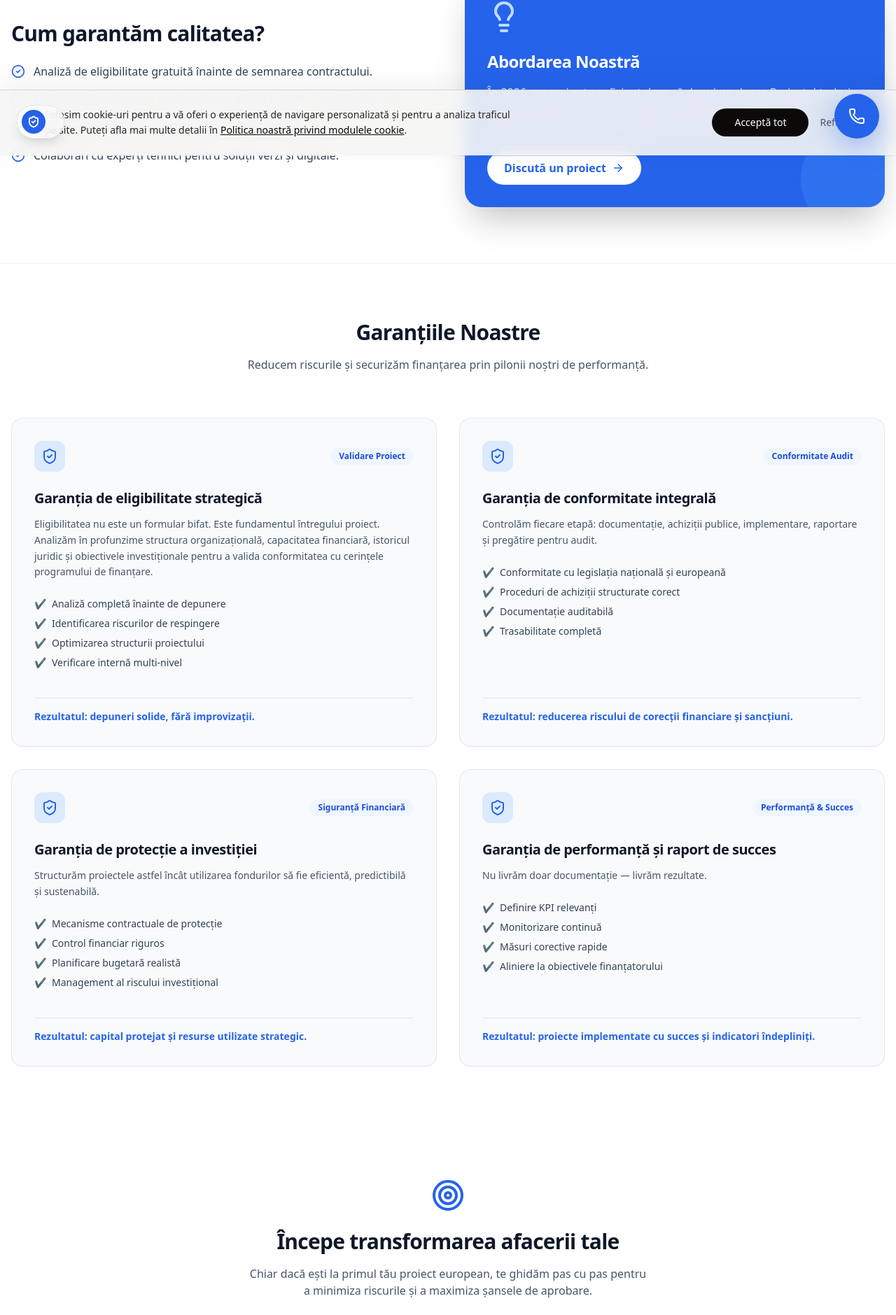
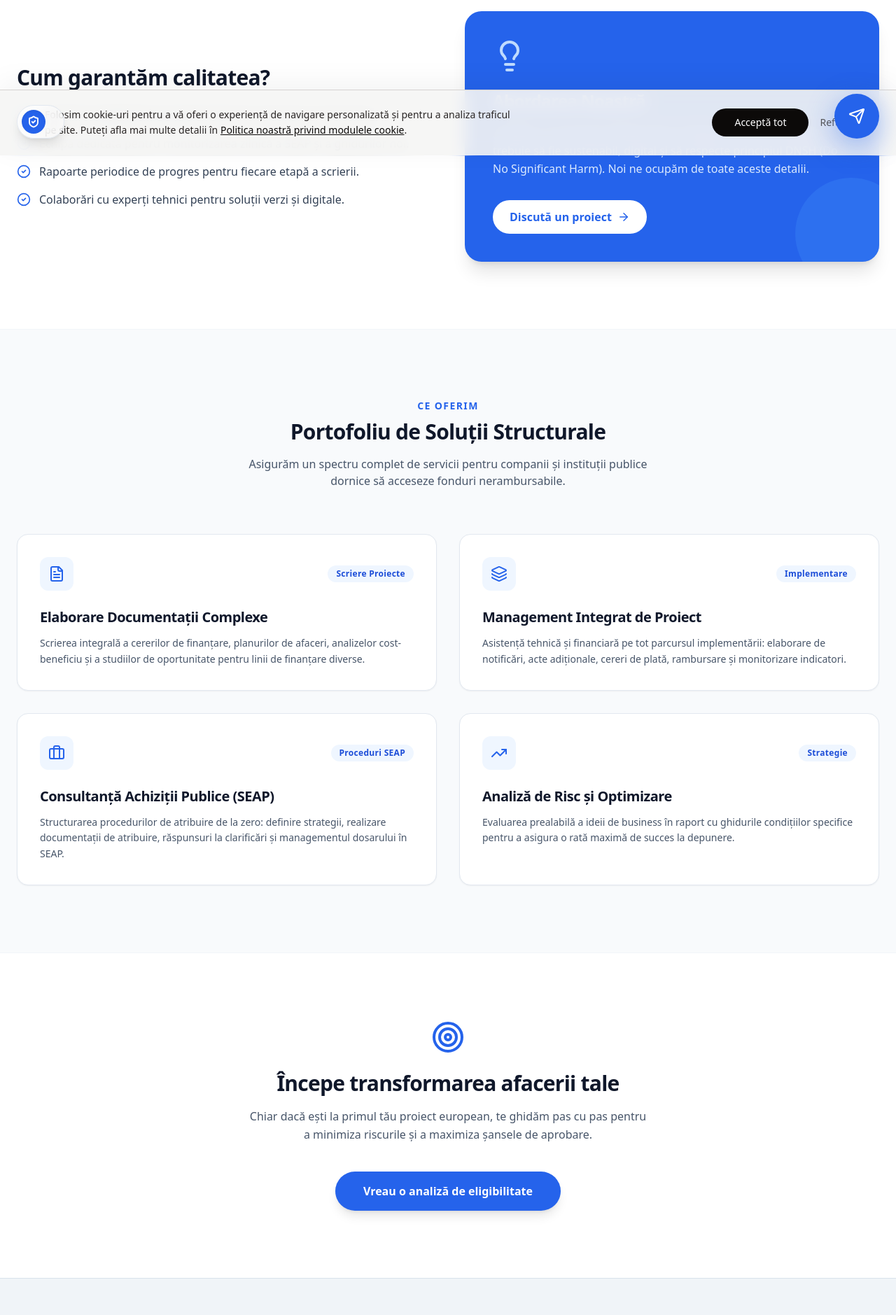
Before and after one commit to evialbert/FSPro, a Next.js app: page /portofoliu in a window 1280 px wide. Shown: the part 578-2457 px from the top of the page at 70% size. Built offline with nearby package versions, Linux system fonts and the light colour scheme.

Commit message:
💼 feat: redesenat pagina de portofoliu și eliminat duplicatele de garanții

```diff
--- a/app/portofoliu/page.tsx
+++ b/app/portofoliu/page.tsx
@@ -2,84 +2,66 @@
 
 import React from "react";
 import Link from "next/link";
-import { CheckCircle2, Target, Lightbulb, ArrowRight, ShieldCheck, Laptop } from "lucide-react";
+import {
+  CheckCircle2,
+  Target,
+  Lightbulb,
+  ArrowRight,
+  FileText,
+  Layers,
+  TrendingUp,
+  Briefcase
+} from "lucide-react";
 
 export default function Portofoliu() {
-  const expertizaLinii = [
+  // Matrice nouă de servicii/portofoliu strategic axată pe soluții concrete
+  const serviciiPortofoliu = [
     {
-      titlu: "Garanția de eligibilitate strategică",
-      desc: "Eligibilitatea nu este un formular bifat. Este fundamentul întregului proiect. Analizăm în profunzime structura organizațională, capacitatea financiară, istoricul juridic și obiectivele investiționale pentru a valida conformitatea cu cerințele programului de finanțare.",
-      icon: <ShieldCheck className="text-blue-600" />,
-      tag: "Validare Proiect",
-      bife: [
-        "Analiză completă înainte de depunere",
-        "Identificarea riscurilor de respingere",
-        "Optimizarea structurii proiectului",
-        "Verificare internă multi-nivel"
-      ],
-      rezultat: "Rezultatul: depuneri solide, fără improvizații."
+      titlu: "Elaborare Documentații Complexe",
+      desc: "Scrierea integrală a cererilor de finanțare, planurilor de afaceri, analizelor cost-beneficiu și a studiilor de oportunitate pentru linii de finanțare diverse.",
+      icon: <FileText className="text-blue-600" size={24} />,
+      tag: "Scriere Proiecte"
     },
     {
-      titlu: "Garanția de conformitate integrală",
-      desc: "Controlăm fiecare etapă: documentație, achiziții publice, implementare, raportare și pregătire pentru audit.",
-      icon: <ShieldCheck className="text-blue-600" />,
-      tag: "Conformitate Audit",
-      bife: [
-        "Conformitate cu legislația națională și europeană",
-        "Proceduri de achiziții structurate corect",
-        "Documentație auditabilă",
-        "Trasabilitate completă"
-      ],
-      rezultat: "Rezultatul: reducerea riscului de corecții financiare și sancțiuni."
+      titlu: "Management Integrat de Proiect",
+      desc: "Asistență tehnică și financiară pe tot parcursul implementării: elaborare de notificări, acte adiționale, cereri de plată, rambursare și monitorizare indicatori.",
+      icon: <Layers className="text-blue-600" size={24} />,
+      tag: "Implementare"
     },
     {
-      titlu: "Garanția de protecție a investiției",
-      desc: "Structurăm proiectele astfel încât utilizarea fondurilor să fie eficientă, predictibilă și sustenabilă.",
-      icon: <ShieldCheck className="text-blue-600" />,
-      tag: "Siguranță Financiară",
-      bife: [
-        "Mecanisme contractuale de protecție",
-        "Control financiar riguros",
-        "Planificare bugetară realistă",
-        "Management al riscului investițional"
-      ],
-      rezultat: "Rezultatul: capital protejat și resurse utilizate strategic."
+      titlu: "Consultanță Achiziții Publice (SEAP)",
+      desc: "Structurarea procedurilor de atribuire de la zero: definire strategii, realizare documentații de atribuire, răspunsuri la clarificări și managementul dosarului în SEAP.",
+      icon: <Briefcase className="text-blue-600" size={24} />,
+      tag: "Proceduri SEAP"
     },
     {
-      titlu: "Garanția de performanță și raport de succes",
-      desc: "Nu livrăm doar documentație — livrăm rezultate.",
-      icon: <ShieldCheck className="text-blue-600" />,
-      tag: "Performanță & Succes",
-      bife: [
-        "Definire KPI relevanți",
-        "Monitorizare continuă",
-        "Măsuri corective rapide",
-        "Aliniere la obiectivele finanțatorului"
-      ],
-      rezultat: "Rezultatul: proiecte implementate cu succes și indicatori îndepliniți."
+      titlu: "Analiză de Risc și Optimizare",
+      desc: "Evaluarea prealabilă a ideii de business în raport cu ghidurile condițiilor specifice pentru a asigura o rată maximă de succes la depunere.",
+      icon: <TrendingUp className="text-blue-600" size={24} />,
+      tag: "Strategie"
     }
   ];
 
   return (
-    <div className="bg-white min-h-screen">
+    <div className="bg-white min-h-screen text-slate-700 overflow-x-hidden">
       {/* Hero Section */}
-      <section className="bg-slate-50 py-20 border-b border-slate-100">
-        <div className="max-w-4xl mx-auto px-4 text-center">
+      <section className="bg-slate-50 py-24 border-b border-slate-100">
+        <div className="max-w-4xl mx-auto px-6 text-center">
           <span className="text-blue-600 font-bold tracking-widest uppercase text-sm">Expertiză & Viziune</span>
-          <h1 className="text-4xl md:text-5xl font-bold text-slate-900 mt-4 mb-6">
+          <h1 className="text-4xl md:text-5xl font-extrabold text-slate-900 mt-4 mb-6 leading-tight">
             Pregătim Următoarea Generație de Proiecte de Succes
           </h1>
-          <p className="text-xl text-slate-600 leading-relaxed">
+          <p className="text-xl text-slate-600 leading-relaxed max-w-2xl mx-auto">
             Deși suntem o echipă tânără sub acest brand, consultanții noștri aduc ani de experiență în analiza tehnică și financiară a fondurilor europene.
           </p>
         </div>
       </section>
 
-      {/* Sectiunea "De ce sa ne alegi pe noi" (In loc de proiecte vechi) */}
-      <section className="py-20 max-w-7xl mx-auto px-4">
+      {/* Secțiunea: Calitate & Abordare */}
+      <section className="py-24 max-w-7xl mx-auto px-6">
         <div className="grid grid-cols-1 md:grid-cols-2 gap-12 items-center">
           <div>
-            <h2 className="text-3xl font-bold mb-6 text-slate-900">Cum garantăm calitatea?</h2>
+            <h2 className="text-3xl font-bold mb-6 text-slate-900 tracking-tight">Cum garantăm calitatea?</h2>
             <div className="space-y-4">
               {[
                 "Analiză de eligibilitate gratuită înainte de semnarea contractului.",
@@ -87,66 +69,56 @@ export default function Portofoliu() {
                 "Rapoarte periodice de progres pentru fiecare etapă a scrierii.",
                 "Colaborări cu experți tehnici pentru soluții verzi și digitale."
               ].map((text, i) => (
-                <div key={i} className="flex items-center space-x-3">
-                  <CheckCircle2 className="text-blue-600 shrink-0" size={20} />
-                  <span className="text-slate-700 font-medium">{text}</span>
+                <div key={i} className="flex items-start space-x-3">
+                  <CheckCircle2 className="text-blue-600 shrink-0 mt-0.5" size={20} />
+                  <span className="text-slate-700 font-medium text-base">{text}</span>
                 </div>
               ))}
             </div>
           </div>
-          <div className="bg-blue-600 rounded-3xl p-8 text-white shadow-2xl relative overflow-hidden">
+
+          <div className="bg-blue-600 rounded-3xl p-10 text-white shadow-xl relative overflow-hidden">
             <div className="relative z-10">
               <Lightbulb size={48} className="mb-6 text-blue-200" />
               <h3 className="text-2xl font-bold mb-4">Abordarea Noastră</h3>
-              <p className="text-blue-100 mb-6">
+              <p className="text-blue-100 mb-8 text-base leading-relaxed">
                 În 2026, nu mai este suficient doar să depui un dosar. Proiectul trebuie să fie sustenabil, digital și să respecte principiul DNSH (Do No Significant Harm). Noi ne ocupăm de toate aceste detalii.
               </p>
-              <Link href="/contact" className="inline-flex items-center space-x-2 bg-white text-blue-600 px-6 py-3 rounded-full font-bold hover:bg-blue-50 transition-all">
+              <Link href="/contact" className="inline-flex items-center space-x-2 bg-white text-blue-600 px-6 py-3 rounded-full font-bold hover:bg-blue-50 hover:shadow-lg transition-all">
                 <span>Discută un proiect</span>
                 <ArrowRight size={18} />
               </Link>
             </div>
             {/* Background Decor */}
-            <div className="absolute -bottom-10 -right-10 w-40 h-40 bg-blue-500 rounded-full opacity-50"></div>
+            <div className="absolute -bottom-10 -right-10 w-40 h-40 bg-blue-500 rounded-full opacity-40"></div>
           </div>
         </div>
       </section>
 
-      {/* Secțiunea Schimbată: Fundal ALB și detalii ALBASTRE */}
-      <section className="bg-white py-20 px-4 border-t border-slate-100">
+      {/* Secțiunea Portofoliu de Servicii și Direcții */}
+      <section className="bg-slate-50 py-24 px-6 border-y border-slate-100">
         <div className="max-w-7xl mx-auto">
           <div className="text-center mb-16">
-            <h2 className="text-3xl font-bold text-slate-900 mb-4">Garanțiile Noastre</h2>
-            <p className="text-slate-600">Reducem riscurile și securizăm finanțarea prin pilonii noștri de performanță.</p>
+            <span className="text-blue-600 font-bold tracking-widest uppercase text-sm">Ce Oferim</span>
+            <h2 className="text-3xl font-bold text-slate-900 mt-2 mb-4 tracking-tight">Portofoliu de Soluții Structurale</h2>
+            <p className="text-slate-600 max-w-xl mx-auto text-base">Asigurăm un spectru complet de servicii pentru companii și instituții publice dornice să acceseze fonduri nerambursabile.</p>
           </div>
 
           <div className="grid grid-cols-1 md:grid-cols-2 gap-8">
-            {expertizaLinii.map((item, i) => (
-              <div key={i} className="bg-slate-50 p-8 rounded-2xl border border-slate-200 hover:border-blue-400 hover:bg-blue-50/40 transition-colors flex flex-col justify-between shadow-sm">
+            {serviciiPortofoliu.map((item, i) => (
+              <div
+                key={i}
+                className="bg-white p-8 rounded-2xl border border-slate-200 hover:border-blue-400 transition-all flex flex-col justify-between shadow-sm hover:shadow-md"
+              >
                 <div>
                   <div className="flex items-center justify-between mb-6">
-                    <div className="p-2.5 bg-blue-100 rounded-xl">{item.icon}</div>
-                    <div className="inline-block px-3 py-1 bg-blue-50 text-blue-700 text-xs font-bold rounded-full">
+                    <div className="p-3 bg-blue-50 rounded-xl">{item.icon}</div>
+                    <div className="inline-block px-3 py-1 bg-blue-50 text-blue-700 text-xs font-bold rounded-full tracking-wide">
                       {item.tag}
                     </div>
                   </div>
                   <h3 className="text-xl font-bold text-slate-900 mb-3">{item.titlu}</h3>
-                  <p className="text-slate-600 mb-6 text-sm leading-relaxed">{item.desc}</p>
-
-                  {/* Afisarea punctelor cu bifa */}
-                  <div className="space-y-2 mb-6">
-                    {item.bife.map((bifa, idx) => (
-                      <div key={idx} className="flex items-start space-x-2 text-sm text-slate-700">
-                        <span className="text-blue-600 font-bold select-none">✔</span>
-                        <span>{bifa}</span>
-                      </div>
-                    ))}
-                  </div>
-                </div>
-
-                {/* Textul de rezultat */}
-                <div className="mt-4 pt-4 border-t border-slate-200 text-sm font-bold text-blue-600">
-                  {item.rezultat}
+                  <p className="text-slate-600 text-sm leading-relaxed">{item.desc}</p>
                 </div>
               </div>
             ))}
@@ -155,15 +127,17 @@ export default function Portofoliu() {
       </section>
 
       {/* CTA Final */}
-      <section className="py-20 text-center">
-        <Target size={48} className="mx-auto mb-6 text-blue-600" />
-        <h2 className="text-3xl font-bold mb-4">Începe transformarea afacerii tale</h2>
-        <p className="text-slate-600 mb-10 max-w-xl mx-auto">
-          Chiar dacă ești la primul tău proiect european, te ghidăm pas cu pas pentru a minimiza riscurile și a maximiza șansele de aprobare.
-        </p>
-        <Link href="/contact" className="bg-blue-600 text-white px-10 py-4 rounded-full font-bold hover:bg-blue-700 shadow-xl transition-all">
-          Vreau o analiză de eligibilitate
-        </Link>
+      <section className="py-24 text-center px-6 bg-white">
+        <div className="max-w-3xl mx-auto">
+          <Target size={48} className="mx-auto mb-6 text-blue-600" />
+          <h2 className="text-3xl font-bold mb-4 text-slate-900 tracking-tight">Începe transformarea afacerii tale</h2>
+          <p className="text-slate-600 mb-10 max-w-xl mx-auto text-base leading-relaxed">
+            Chiar dacă ești la primul tău proiect european, te ghidăm pas cu pas pentru a minimiza riscurile și a maximiza șansele de aprobare.
+          </p>
+          <Link href="/contact" className="bg-blue-600 text-white px-10 py-4 rounded-full font-bold hover:bg-blue-700 shadow-lg hover:shadow-blue-600/20 transition-all inline-block">
+            Vreau o analiză de eligibilitate
+          </Link>
+        </div>
       </section>
     </div>
   );
```
